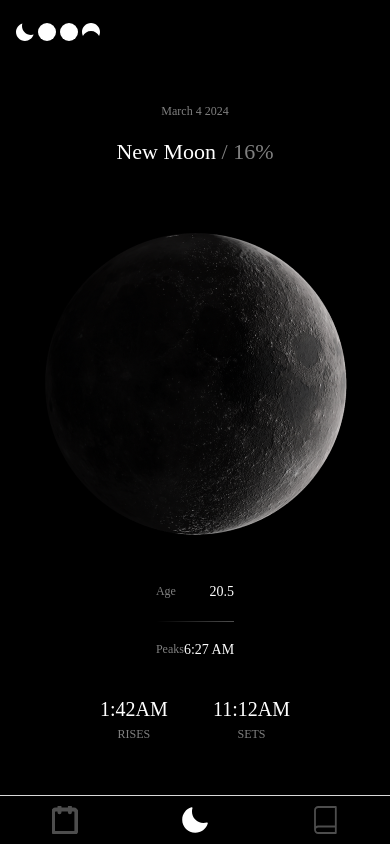
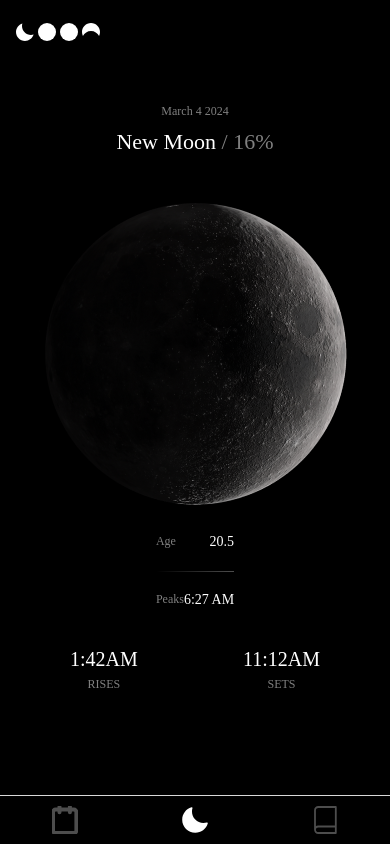
Before and after one commit to Nickolas-Hernandez/loon-client, a React Native app: screen /Home in a window 390 px wide. Built offline with nearby package versions, Linux system fonts and the light colour scheme; a web font is replaced by a local one.

Commit message:
small style updates

```diff
--- a/components/DateDisplay.tsx
+++ b/components/DateDisplay.tsx
@@ -6,7 +6,7 @@ const DateDisplay = () => {
     return (
       <View style={styles.section}>
           <Text style={styles.smallText }>{currentDate()}</Text>
-          <View style={{'flexDirection': 'row', 'marginTop': 20}}>
+          <View style={{'flexDirection': 'row', 'marginTop': 10}}>
               <Text style={styles.text}>New Moon</Text>
               <Text style={styles.lowOpacityText}> / 16%</Text>
           </View>
--- a/components/MoonDisplay.Tsx
+++ b/components/MoonDisplay.Tsx
@@ -13,7 +13,7 @@ const MoonDisplay = () => {
 
 const styles = StyleSheet.create({
     section: {
-        paddingVertical: 20,
+        paddingVertical: 0,
     },
 });
 
--- a/views/Home.tsx
+++ b/views/Home.tsx
@@ -24,7 +24,7 @@ const styles = StyleSheet.create({
         alignItems: 'center',
         justifyContent: 'flex-start',
         color: 'white',
-        paddingHorizontal: 50
+        paddingHorizontal: 20
     },
 });
 
```
